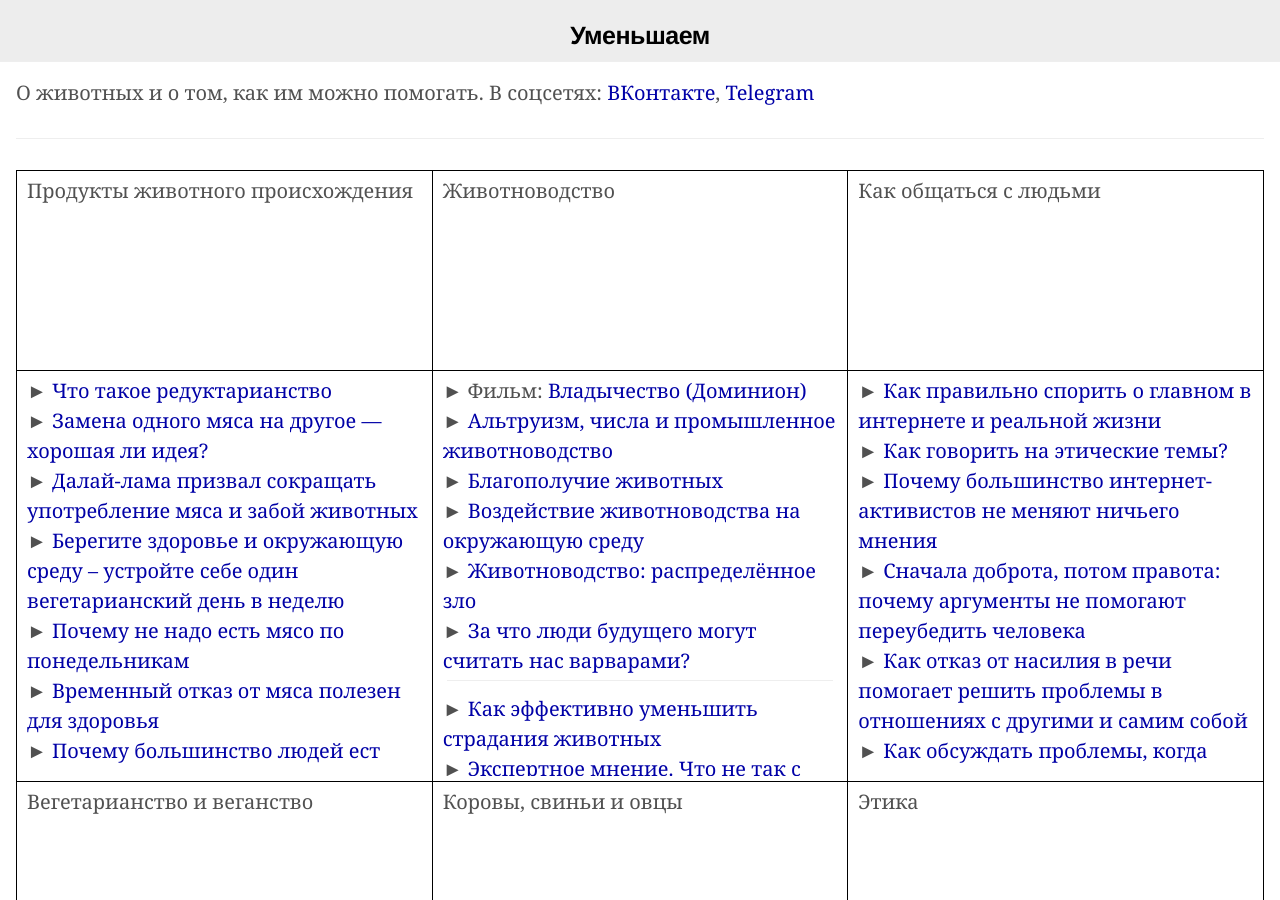
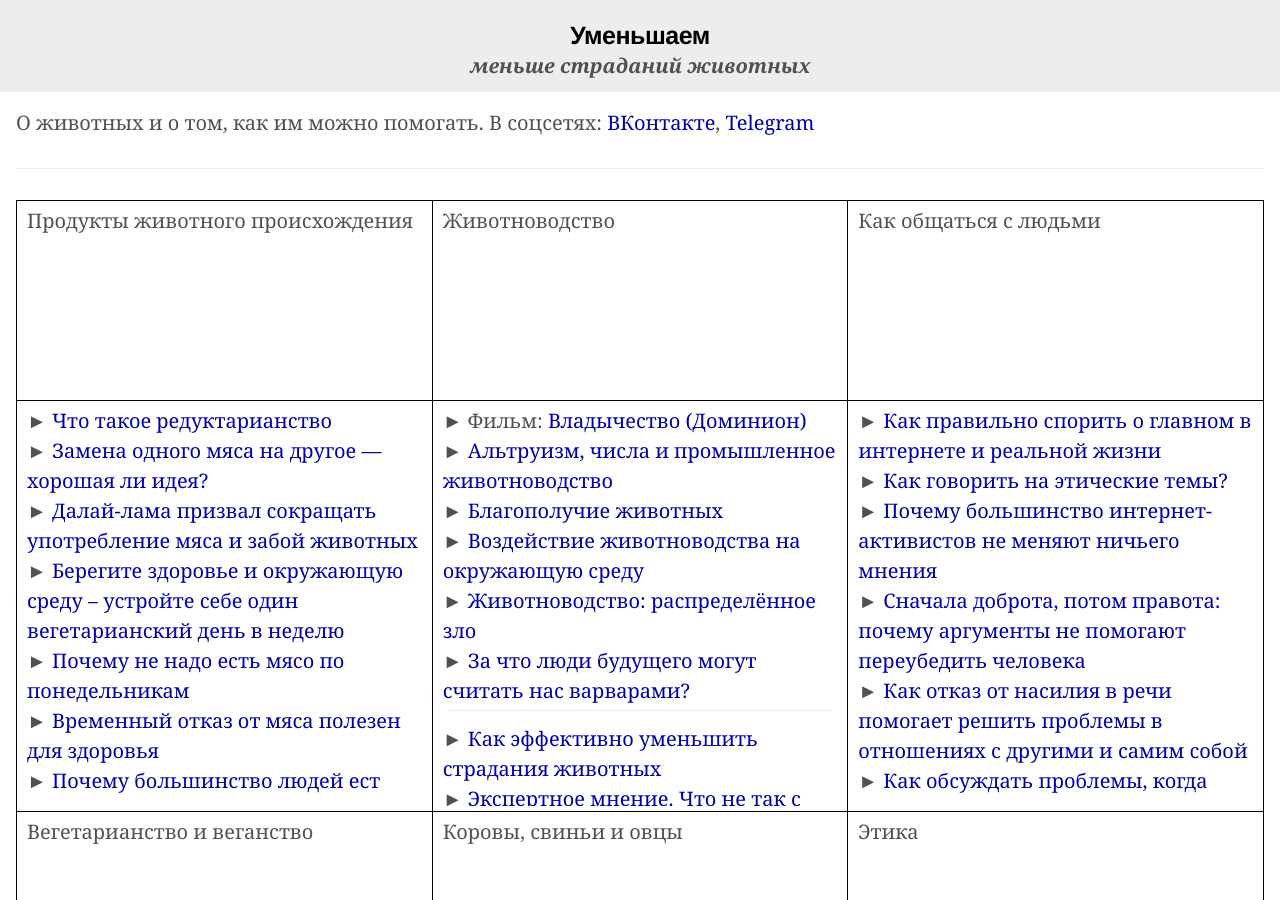
Before and after one commit to Umenshaem/umenshaem.github.io, a Jekyll site: the page built from index.md, in a window 1280 px wide and 900 px high. Built offline with Jekyll 4.4.1, drawn with Linux system fonts in a browser that asks for light colours.

Commit message:
Update page.html

```diff
--- a/_layouts/page.html
+++ b/_layouts/page.html
@@ -7,6 +7,7 @@
 <body>
 <div class="masthead"><div class="container">
 <h3 class="masthead-title" style="margin: 0; padding: 0"><a href="{{ '/index.html' | relative_url }}" style="text-decoration: none; color: black">Уменьшаем</a></h3>
+<center><div class="masthead-subtitle">меньше страданий животных</div></center>
 </div></div>
 <div style="margin: 16px">
 
```
